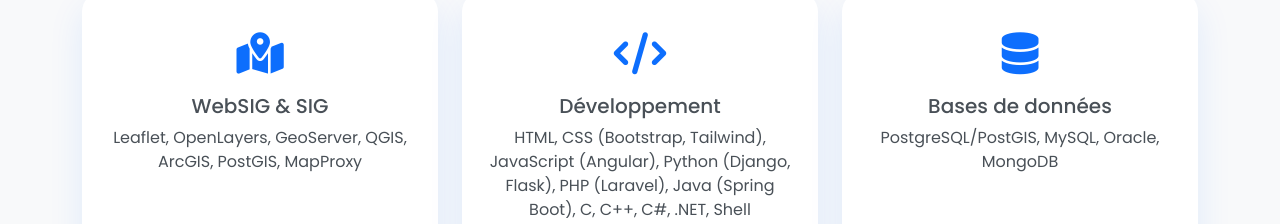
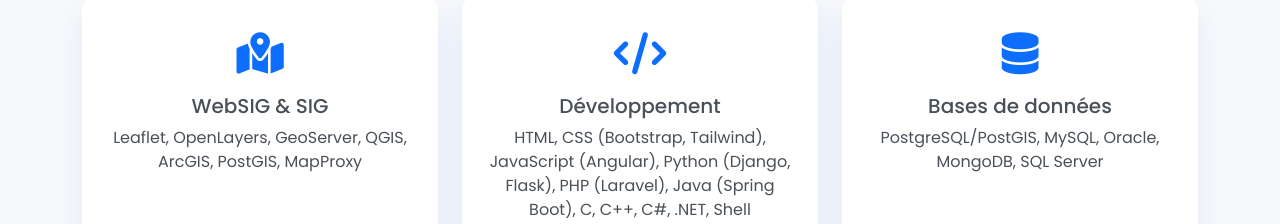
Before and after one commit to spax-ci/portfolio, a plain HTML site: page index.html in a window 1280 px wide. Shown: the part 1320-1544 px from the top of the page. Drawn offline with nearby package versions, Linux system fonts and the light colour scheme; a web font is replaced by a local one.

Commit message:
Update index.html

```diff
--- a/index.html
+++ b/index.html
@@ -117,7 +117,7 @@
                 <div class="skill-card">
                     <i class="fas fa-database"></i>
                     <h5>Bases de données</h5>
-                    <p>PostgreSQL/PostGIS, MySQL, Oracle, MongoDB</p>
+                    <p>PostgreSQL/PostGIS, MySQL, Oracle, MongoDB, SQL Server</p>
                 </div>
             </div>
 
```
